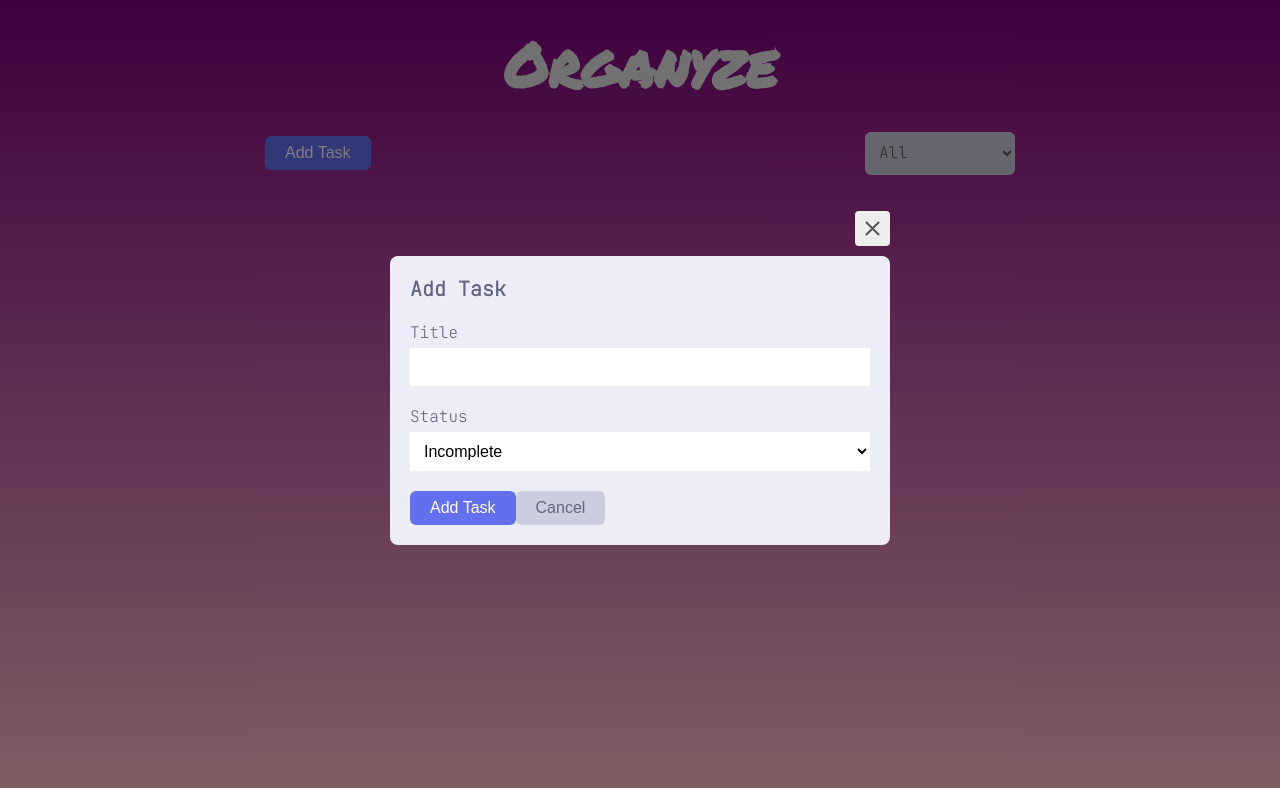
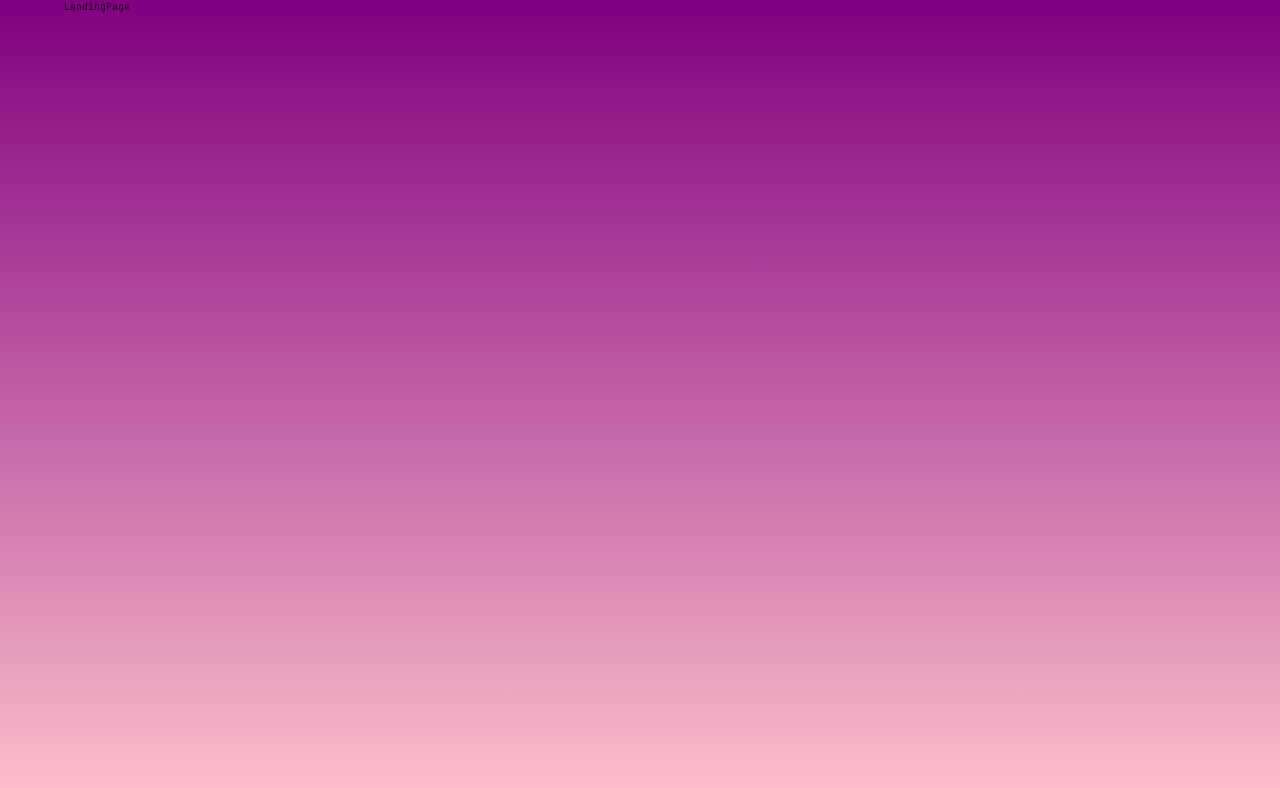
Before and after one commit to yasermaly/Organyz-frontend, a React (Create React App) app: page / in a window 1280 px wide. Shown: the top 788 px of the page. Built offline with nearby package versions, Linux system fonts and the light colour scheme.

Commit message:
creates LandingPage and TaskList routes

```diff
--- a/package.json
+++ b/package.json
@@ -11,6 +11,8 @@
     "react-dom": "^18.2.0",
     "react-hot-toast": "^2.2.0",
     "react-icons": "^4.4.0",
+    "react-router": "^6.3.0",
+    "react-router-dom": "^5.3.3",
     "react-scripts": "5.0.1",
     "sass": "^1.52.3",
     "uuid": "^8.3.2",
--- a/src/App.js
+++ b/src/App.js
@@ -1,19 +1,21 @@
 import React from "react";
-import PageTitle from "./components/PageTitle";
-import style from './styles/modules/app.module.scss';
-import AppHeader from "./components/AppHeader";
-import AppContent from "./components/AppContent";
+import TaskList from "./pages/TaskList";
+import LandingPage from "./pages/LandingPage";
+import { Route, Switch } from "react-router-dom";
 
 
 
-function App() {
+function App(props) {
   return (
     <div className="container">
-      <PageTitle>Organyze</PageTitle>
-      <div className={style.app__wrapper}>
-        <AppHeader />
-        <AppContent></AppContent>
-      </div>
+      <Switch>
+        <Route exact path="/">
+          <LandingPage />
+        </Route>
+        <Route path="/TaskList">
+          <TaskList />
+        </Route>
+      </Switch>
     </div>
   );
 }
--- a/src/index.js
+++ b/src/index.js
@@ -2,11 +2,14 @@ import React from 'react';
 import ReactDOM from 'react-dom/client';
 import App from './App';
 import "./styles/globalStyles.css"
+import { BrowserRouter } from 'react-router-dom';
 
 
 const root = ReactDOM.createRoot(document.getElementById('root'));
 root.render(
   <React.StrictMode>
-    <App />
+    <BrowserRouter>
+      <App />
+    </BrowserRouter>
   </React.StrictMode>
 );
--- /dev/null
+++ b/src/pages/LandingPage.js
@@ -0,0 +1,8 @@
+import React from 'react'
+
+function LandingPage() {
+  return <div>LandingPage</div>
+
+}
+
+export default LandingPage;
--- /dev/null
+++ b/src/pages/TaskList.js
@@ -0,0 +1,20 @@
+import React from 'react'
+import AppHeader from '../components/AppHeader';
+import PageTitle from '../components/PageTitle';
+import AppContent from '../components/AppContent';
+import style from '../styles/modules/app.module.scss';
+
+
+function TaskList(props) {
+  return (
+    <div>
+      <PageTitle>Organyze</PageTitle>
+      <div className={style.app__wrapper}>
+        <AppHeader />
+        <AppContent></AppContent>
+      </div>
+    </div>
+  );
+}
+
+export default TaskList
```
Also changed, not shown: 1 other file (tests, documents, lock files or other folders).
